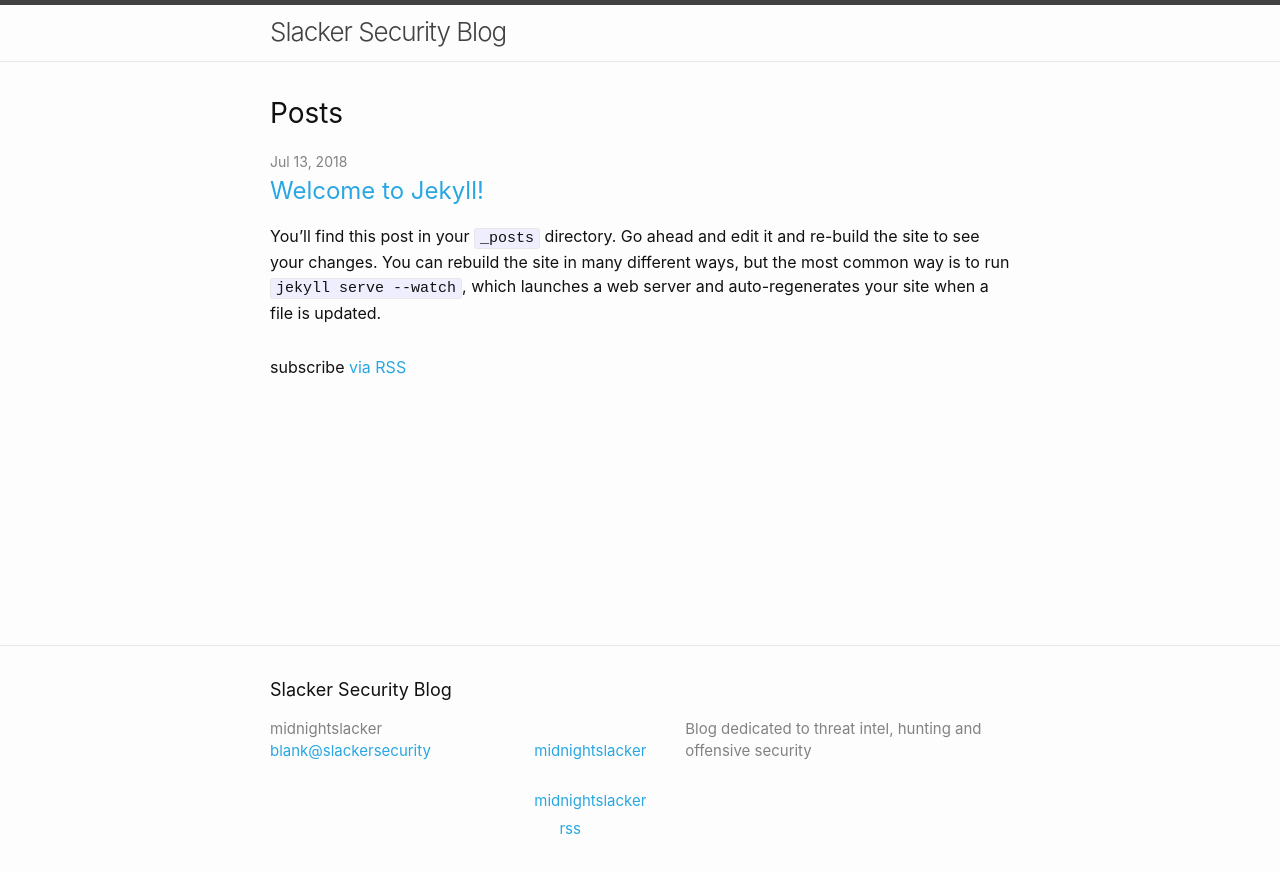
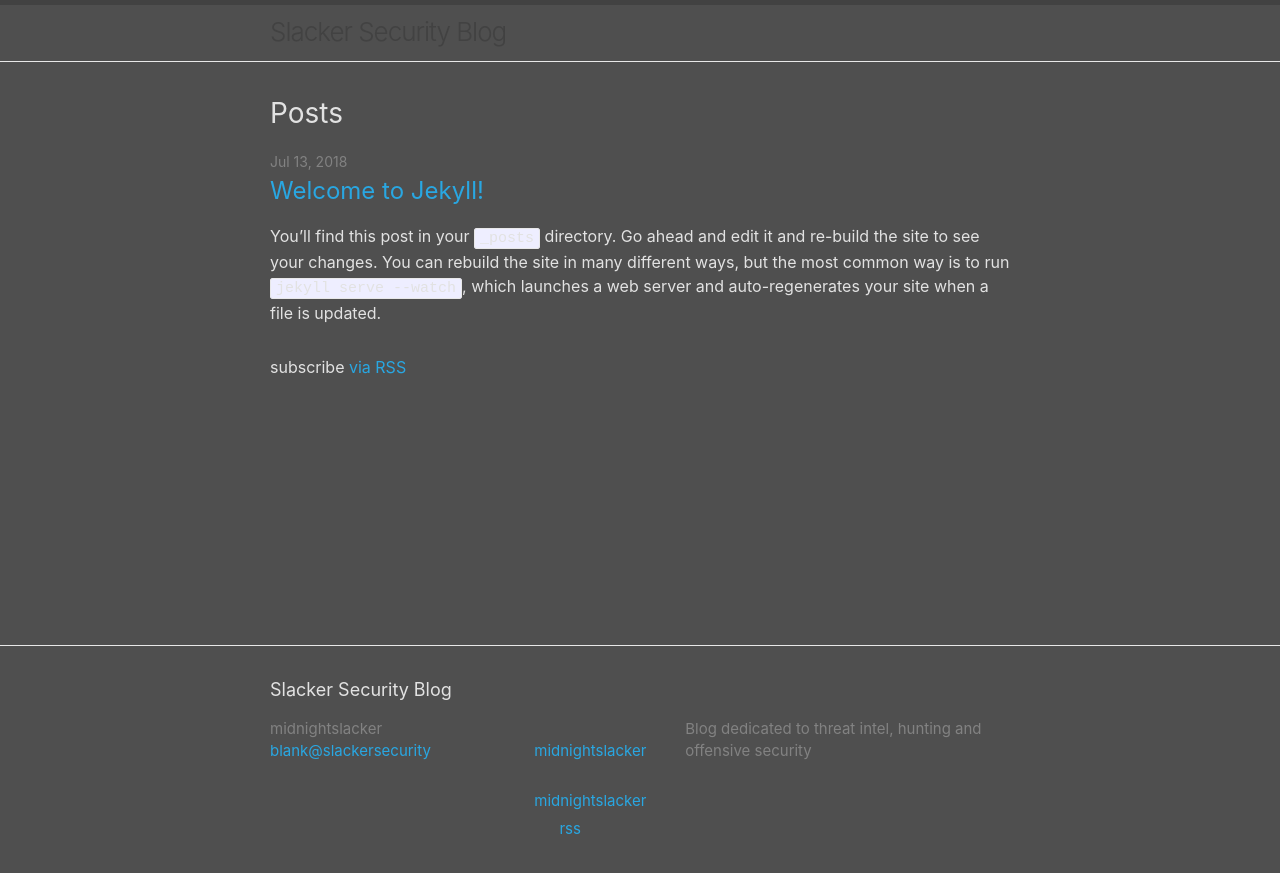
Before and after one commit to slackersecurity/blog, a Jekyll site: the page built from index.md, in a window 1280 px wide. Shown: the top 873 px of the page. Built offline with Jekyll 4.4.1, drawn with Linux system fonts in a browser that asks for light colours; our own code applies the rules of GitHub Pages for plain Markdown files.

Commit message:
Update minima.scss
Changed text and background colors. Testing...

```diff
--- a/_sass/minima.scss
+++ b/_sass/minima.scss
@@ -10,8 +10,8 @@ $base-line-height: 1.5 !default;
 
 $spacing-unit:     30px !default;
 
-$text-color:       #111 !default;
-$background-color: #fdfdfd !default;
+$text-color:       #e2e2e2 !default;
+$background-color: #4f4f4f !default;
 $brand-color:      #29a7e2 !default;
 
 $grey-color:       #828282 !default;
```
